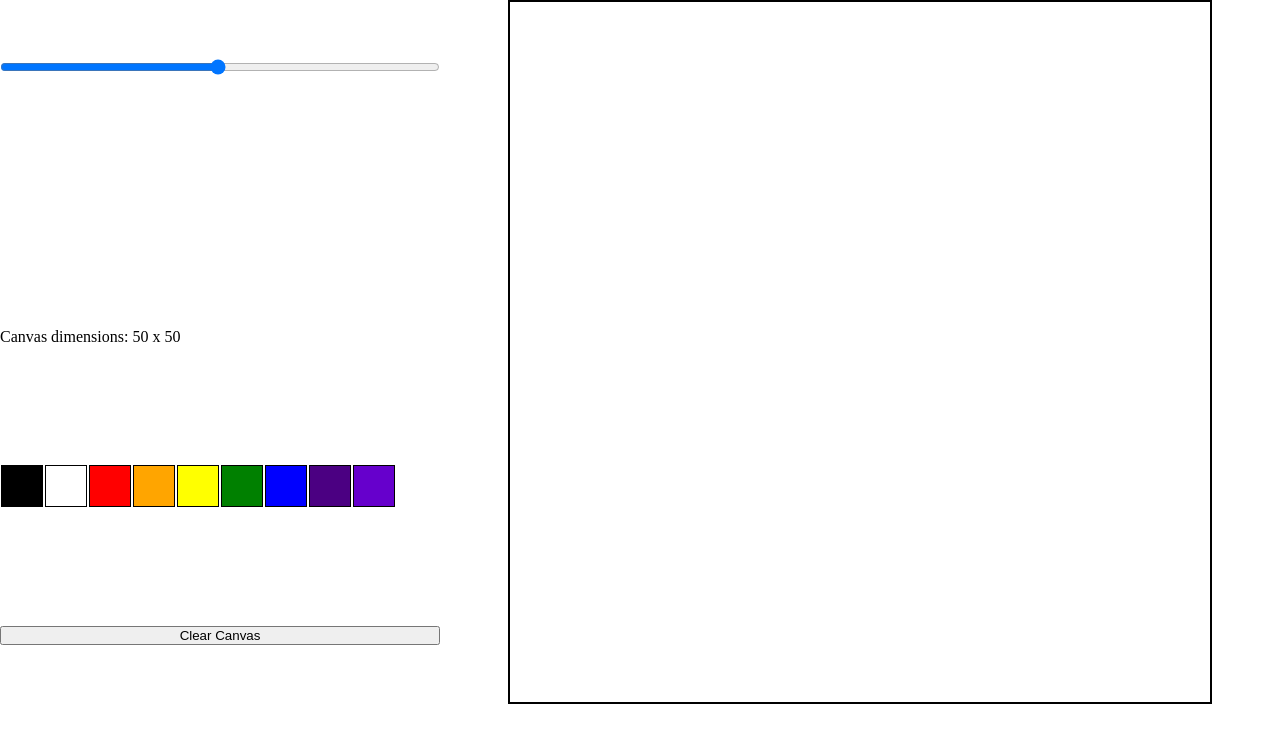
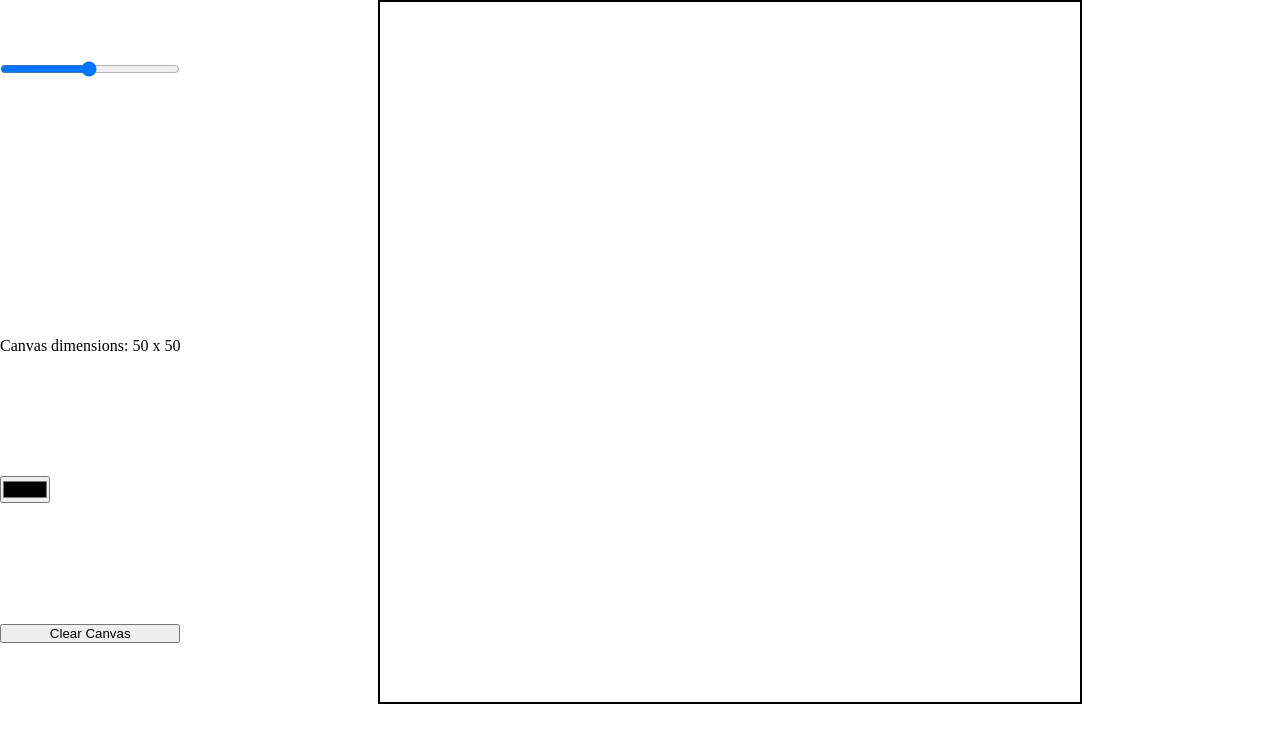
Before and after one commit to flynnkennethd/etch-a-sketch, a plain HTML site: page index.html in a window 1280 px wide. Drawn offline with Linux system fonts and the light colour scheme.

Commit message:
removed color buttons and replace with a single color input. index, js, and css updated accordingly.

```diff
--- a/index.html
+++ b/index.html
@@ -14,17 +14,7 @@
                 Canvas dimensions:
                 <span class=slider-value></span> x <span class=slider-value></span>
             </label>
-            <div id=color-picker>
-                <div id=black class=color-selection></div>
-                <div id=white class=color-selection></div>
-                <div id=red class=color-selection></div>
-                <div id=orange class=color-selection></div>
-                <div id=yellow class=color-selection></div>
-                <div id=green class=color-selection></div>
-                <div id=blue class=color-selection></div>
-                <div id=indigo class=color-selection></div>
-                <div id=violet class=color-selection></div>
-            </div>
+            <input id=color-selection type="color" onchange="colorChange(this.value)">
             <button id=clear-canvas onclick="updateGrid(slider.value)">Clear Canvas</button>
         </div>
         <div id=div-canvas></div>
--- a/script.js
+++ b/script.js
@@ -2,29 +2,13 @@
 const canvas = document.querySelector('#div-canvas')
 const slider = document.querySelector('#slider');
 
-//color buttons and color variable
+//color variable
 let color = 'black';
-const black = document.querySelector('#black');
-const white = document.querySelector('#white');
-const red = document.querySelector('#red');
-const orange = document.querySelector('#orange');
-const yellow = document.querySelector('#yellow');
-const green = document.querySelector('#green');
-const blue = document.querySelector('#blue');
-const indigo = document.querySelector('#indigo');
-const violet = document.querySelector('#violet');
 
-//color updater
-black.onclick =() => color = 'black';
-white.onclick =() => color = 'white';
-red.onclick =() => color = 'red';
-orange.onclick =() => color = 'orange';
-yellow.onclick =() => color = 'yellow';
-green.onclick =() => color = 'green';
-blue.onclick =() => color = 'blue';
-indigo.onclick =() => color = 'indigo';
-violet.onclick =() => color = '#6600cc';
-
+//color change function
+function colorChange(newColor) {
+    color = newColor
+}
 //function to create grid
 function createGrid(width) {
     gridArea = width * width;
@@ -63,3 +47,4 @@ function updateGrid(width) {
 }
 
 window.onload = updateGrid(slider.value);
+window.onclick = toggle()
--- a/styles.css
+++ b/styles.css
@@ -37,42 +37,3 @@ body {
     height: 40px;
     width: 40px;
 }
-.color-selection:hover {
-    box-shadow: inset 0 0 10px;
-}
-#black {
-    background-color: black;
-}
-#black:hover {
-    box-shadow: inset 0 0 10px white;
-}
-#white {
-    background-color: white;
-}
-#red {
-    background-color: red;
-}
-#orange {
-    background-color: orange;
-}
-#yellow {
-    background-color: yellow;
-}
-#green {
-    background-color: green;
-}
-#blue {
-    background-color: blue;
-}
-#indigo {
-    background-color: indigo;
-}
-#violet {
-    background-color: #6600cc;
-}
-#rainbow {
-    background:linear-gradient(90deg, Red, Orange, Yellow, Green, Blue, Indigo,#6600cc);
-}
-#clear-canvas {
-
-}
```
